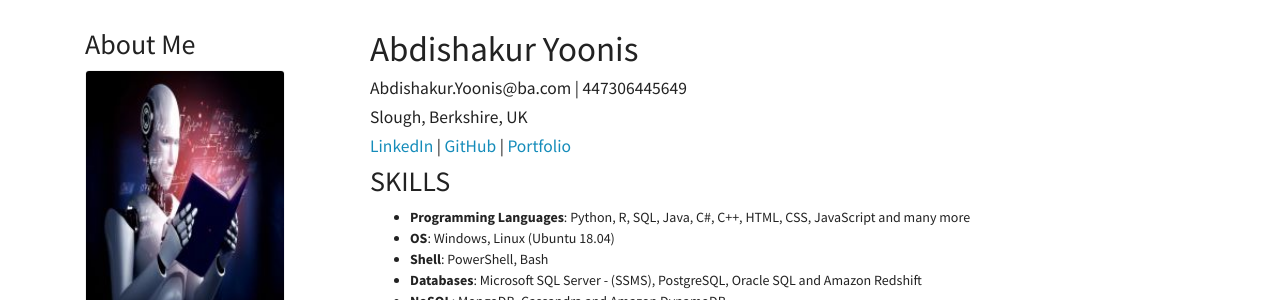
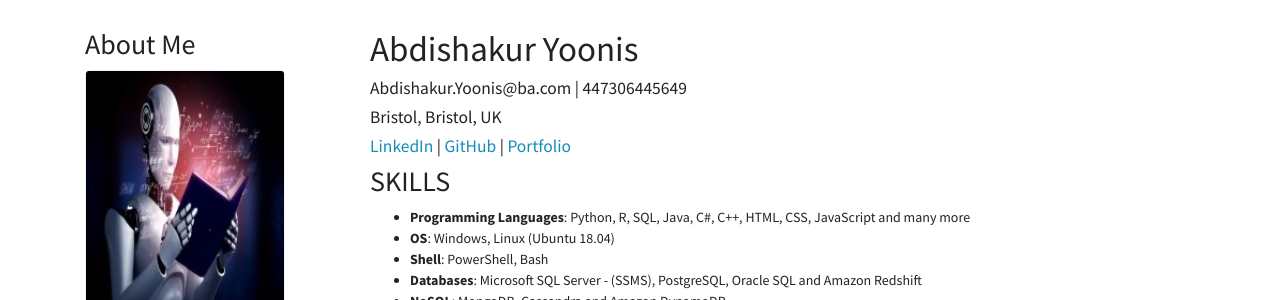
Before and after one commit to Abdishakury/abdishakury.github.io, a Jekyll site: the page built from Resume.md, in a window 1280 px wide and 900 px high. Shown: the part 255-555 px from the top of the window. Built offline with Jekyll 4.4.1, drawn with Linux system fonts in a browser that asks for light colours; nearby versions of some CDN libraries; our own code applies the rules of GitHub Pages for plain Markdown files.

Commit message:
Update Resume.md

```diff
--- a/Resume.md
+++ b/Resume.md
@@ -1,7 +1,7 @@
 # Abdishakur Yoonis
 
 ##### Abdishakur.Yoonis@ba.com | 447306445649
-##### Slough, Berkshire, UK
+##### Bristol, Bristol, UK
 ##### [LinkedIn](https://www.linkedin.com/in/ayoonis/) | [GitHub](https://github.com/Abdishakury) | [Portfolio](https://abdishakury.github.io/)
 
 
```
